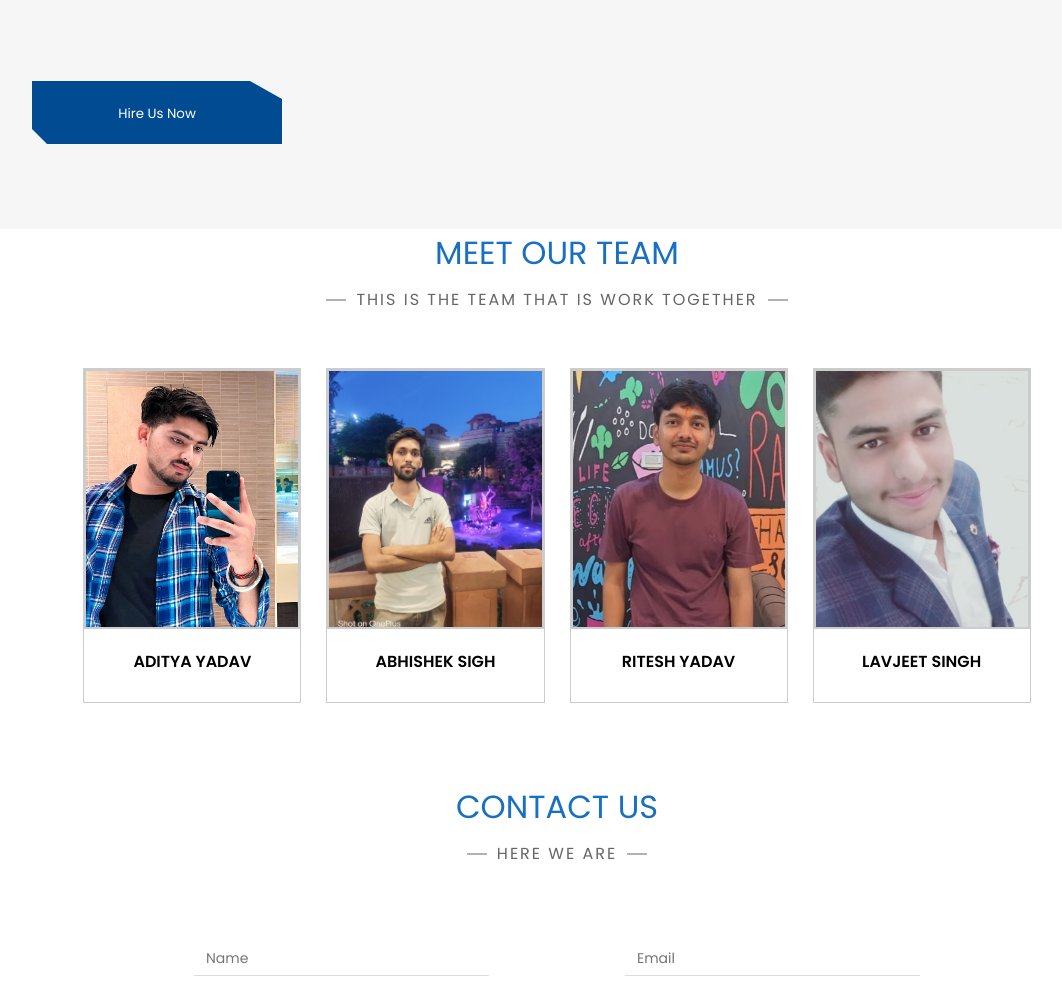
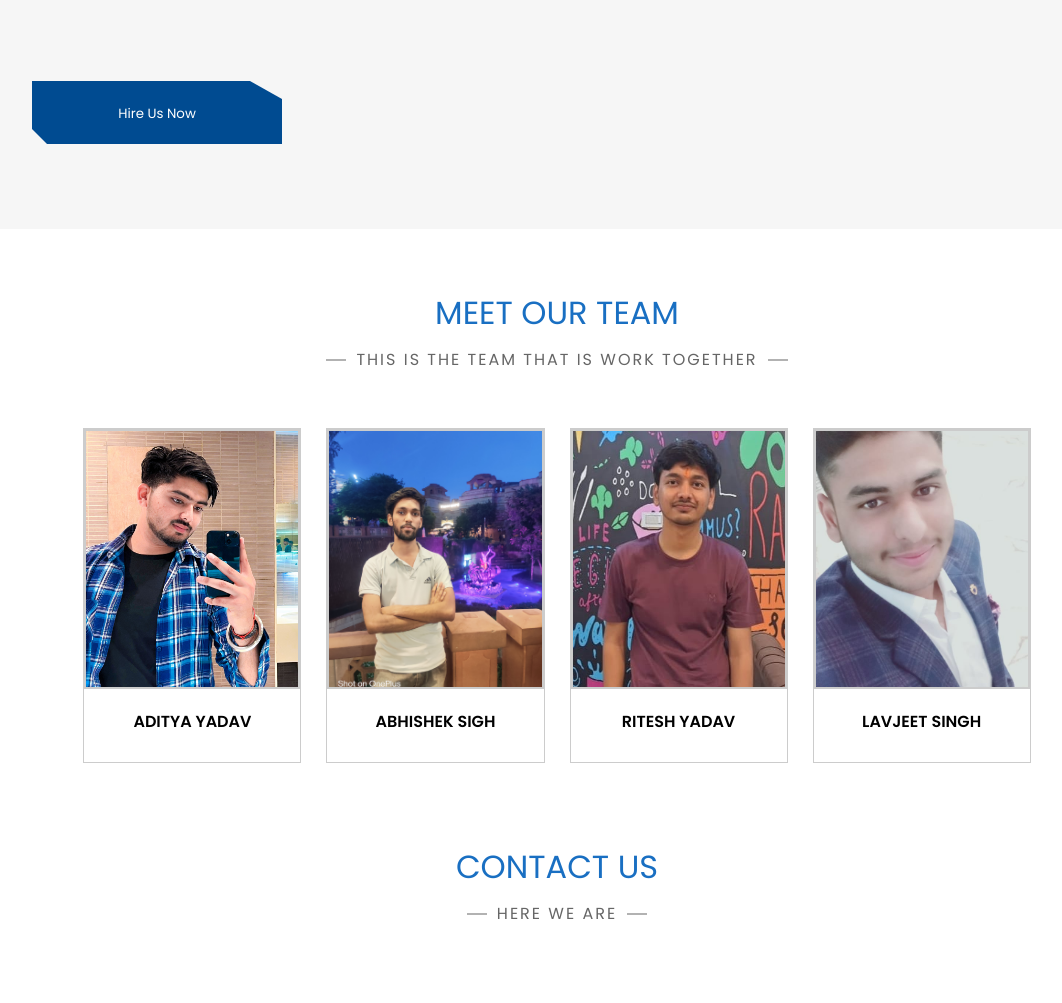
Before and after one commit to Ritesh1927/Portfolio, a Django app: page / in a window 1280 px wide. Shown: the part 2761-3764 px from the top of the page, without its empty margins (83-1145 px from the left). Run offline with Django 4.2, Linux system fonts and the light colour scheme.

Commit message:
some more changes

```diff
--- a/portfolio/static/folio/style.css
+++ b/portfolio/static/folio/style.css
@@ -522,6 +522,7 @@
   margin: auto;
   max-width: 100%;
   width: 74%;
+  padding-top: 60px;
 }
 .cards-grid-section {
   display: grid;
--- a/portfolio/templates/folio/index.html
+++ b/portfolio/templates/folio/index.html
@@ -224,7 +224,7 @@
       </div>
     </section>
     <!-- our team card section -->
-    <section id="our-team" class="card-section-wrapper">
+    <section id="our-team" class="card-section-wrapper ">
       <div class="welcome-heading-div">
         <h2 class="text-center">MEET OUR TEAM</h2>
         <p class="text-center">
```
